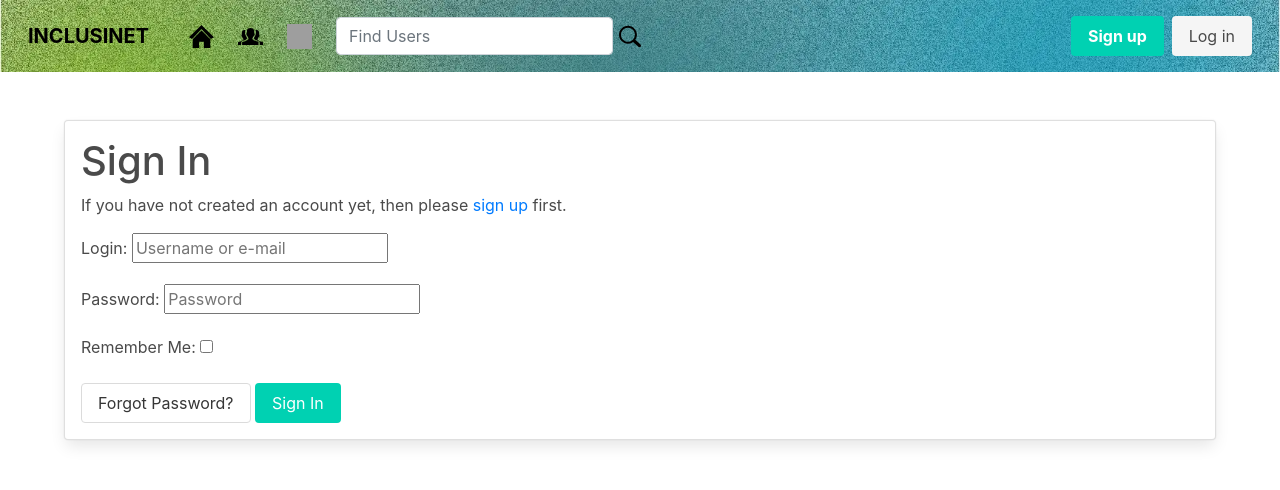
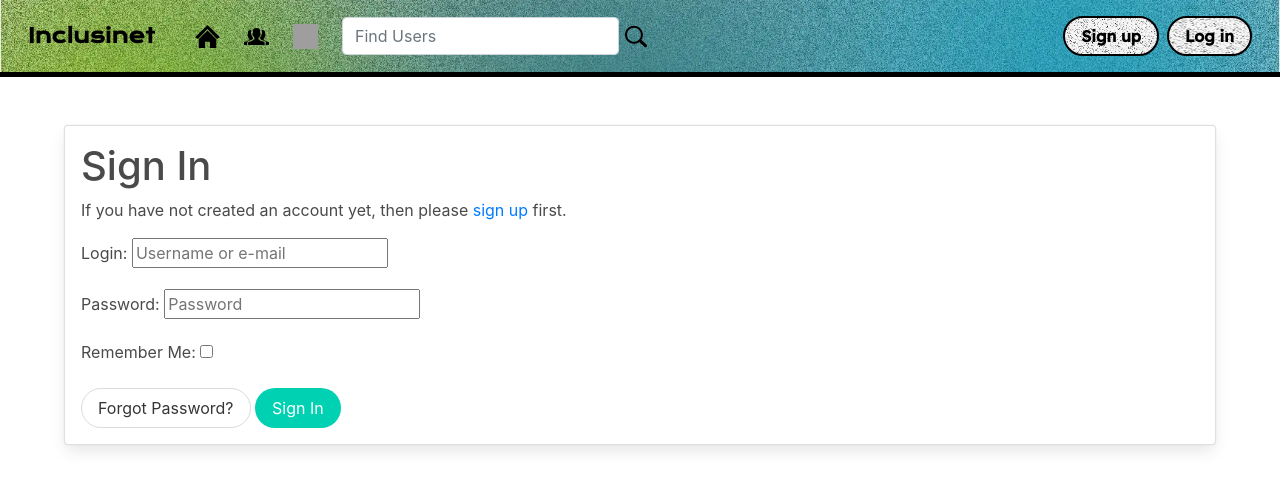
Before and after one commit to Dee-McG/LGBTQ-Networking-Platform, a Django app: a page that uses templates/includes/header.html in a window 1280 px wide. Shown: the top 490 px of the page. Run offline with Django 4.2, Linux system fonts and the light colour scheme; some libraries are stand-ins or nearby versions; grey boxes are pictures that could not be loaded.

Commit message:
Update nav bar style

```diff
--- a/static/css/base.css
+++ b/static/css/base.css
@@ -1,3 +1,5 @@
+@import url('https://fonts.googleapis.com/css2?family=Krona+One&family=Lexend:wght@200;300;400;500&display=swap');
+
 html,
 body {
     height: 100%;
@@ -11,6 +13,10 @@
 }
 .footer {
     flex-shrink: 0;
+}
+
+.border-nav {
+    border-bottom: 5px solid #000;
 }
 
 .home-pro {
@@ -37,6 +43,36 @@
 .logo-title {
     color: #000;
     font-weight: 700;
+    font-family: 'Krona One', sans-serif;
+}
+
+span.logo-title:hover {
+    text-decoration: none;
+}
+
+#style-sign {
+    background: url(../images/white-noise.webp) center;
+    color: #000;
+    border: 2px solid #000;
+    font-family: 'Lexend', sans-serif;
+}
+
+#style-log {
+    background: url(../images/white-noise.webp) center;
+    color: #000;
+    font-weight: 700;
+    border: 2px solid #000;
+    font-family: 'Lexend', sans-serif;
+}
+
+#style-log:hover, #style-sign:hover {
+    background: #000;
+    color: #fff;
+    text-decoration: none;
+}
+
+.button {
+    border-radius: 30px;
 }
 
 /* Forms */
--- a/templates/includes/header.html
+++ b/templates/includes/header.html
@@ -1,11 +1,11 @@
 {% load static %}
 
-<header>
+<header class="border-nav">
   <nav class="navbar" role="navigation" aria-label="main navigation">
     {% with request.resolver_match.url_name as url_name %}
     <div class="navbar-brand logo-title">
       <a class="navbar-item" href="{% url 'home' %}">
-        <span class="logo-title">INCLUSINET</span>
+        <span class="logo-title" id="logo-style">Inclusinet</span>
       </a>
 
       <a role="button" class="navbar-burger" aria-label="menu" aria-expanded="false" data-target="navbarBasicExample">
@@ -57,10 +57,10 @@
               <strong>Sign out</strong>
             </a>
             {% else %}
-            <a class="button is-primary" href="/accounts/signup/">
+            <a class="button is-primary" id="style-sign" href="/accounts/signup/">
               <strong>Sign up</strong>
             </a>
-            <a class="button is-light" href="/accounts/login/">
+            <a class="button is-light" id="style-log" href="/accounts/login/">
               Log in
             </a>
             {% endif %}
```
